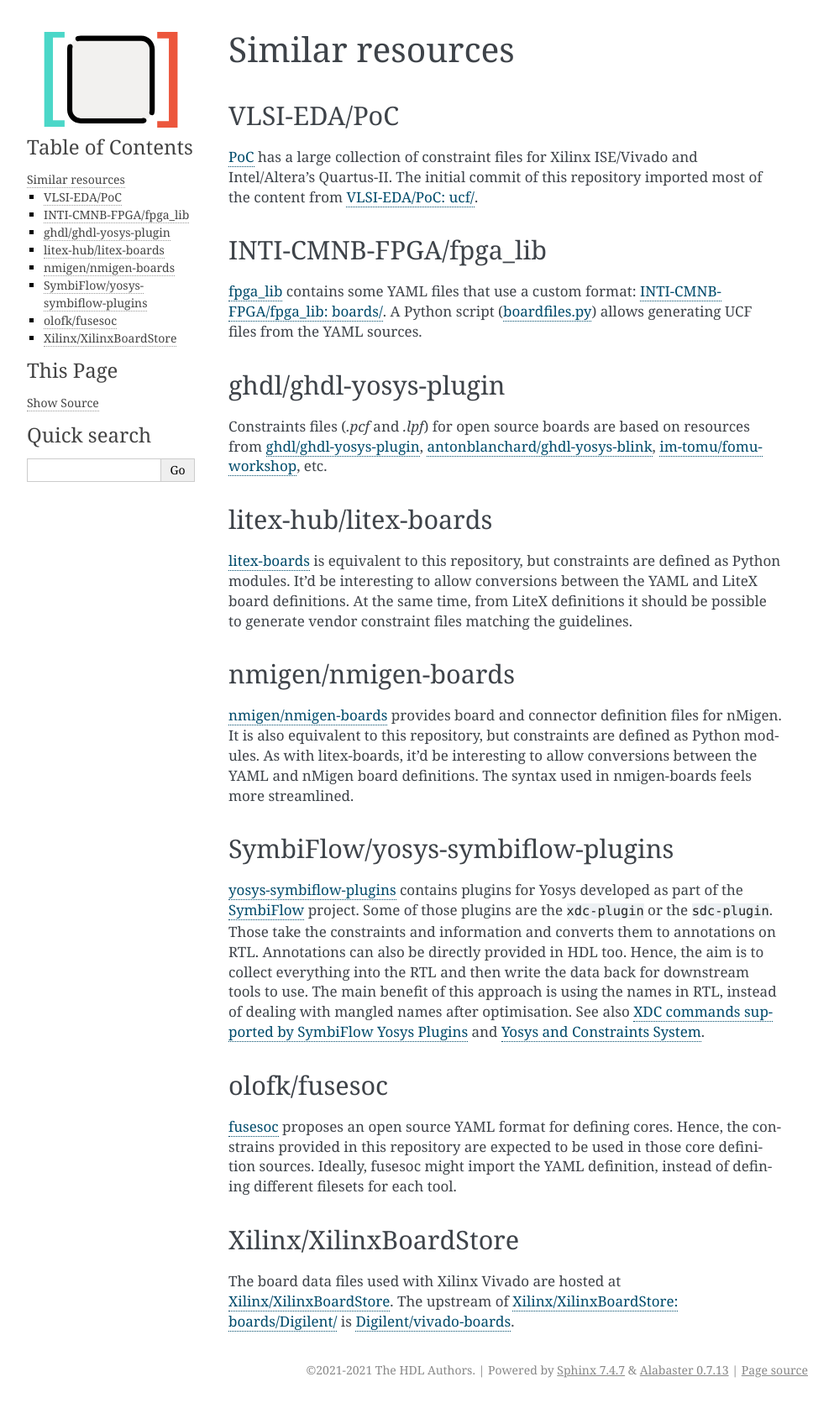
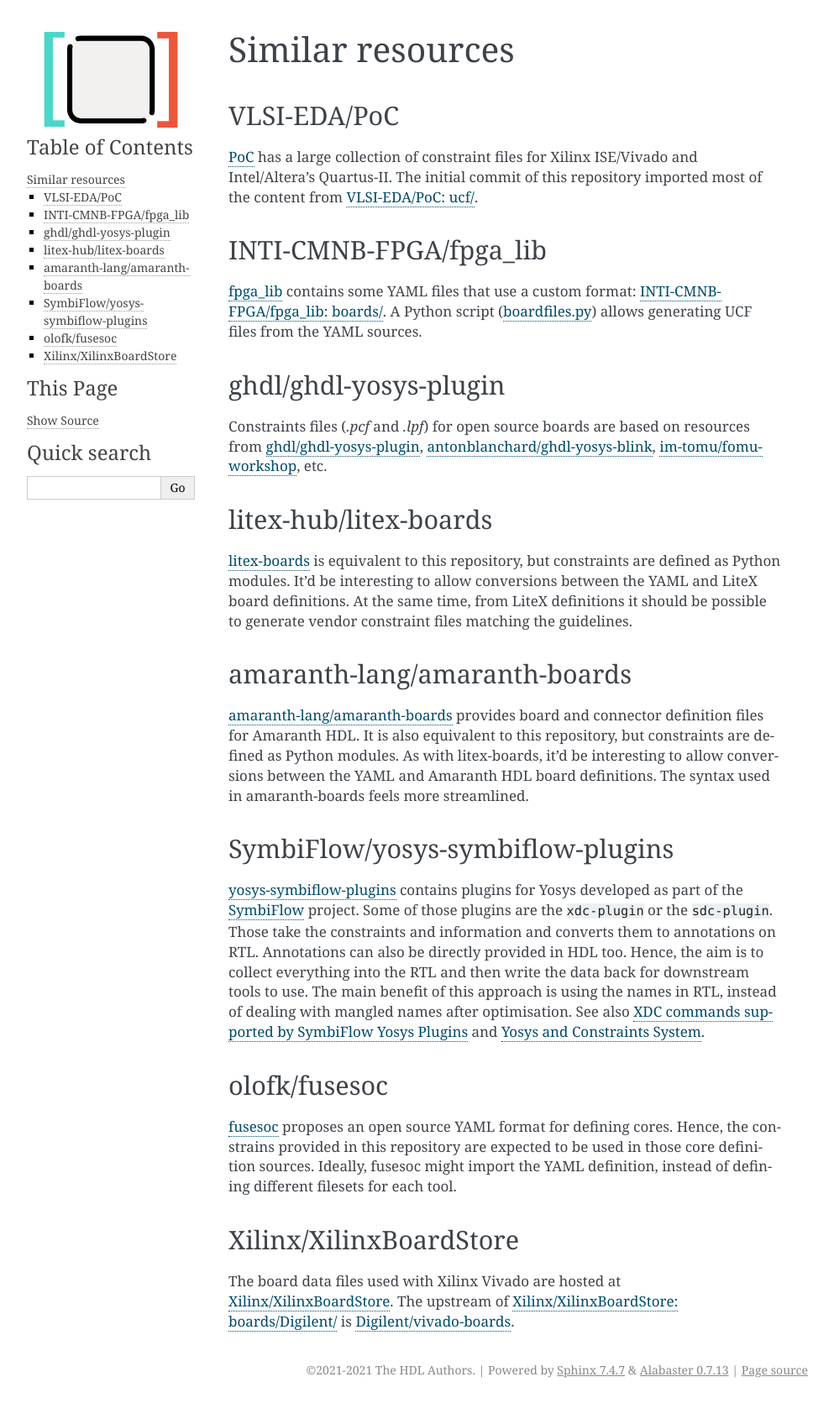
Before and after one commit to hdl/constraints, a Sphinx documentation site: the page built from doc/Similar.rst, in a window 1280 px wide. Shown: the whole page at 84% size, without its empty margins (148-1141 px from the left). Built offline with Sphinx 7.4.7, drawn with Linux system fonts in a browser that asks for light colours.

Commit message:
doc/Similar: nmigen was renamed to amaranth

```diff
--- a/doc/Similar.rst
+++ b/doc/Similar.rst
@@ -43,15 +43,15 @@
 It'd be interesting to allow conversions between the YAML and LiteX board definitions.
 At the same time, from LiteX definitions it should be possible to generate vendor constraint files matching the guidelines.
 
-.. _Similar:nmigen-boards:
+.. _Similar:amaranth-boards:
 
-nmigen/nmigen-boards
---------------------
+amaranth-lang/amaranth-boards
+-----------------------------
 
-:ghrepo:`nmigen/nmigen-boards` provides board and connector definition files for nMigen.
+:ghrepo:`amaranth-lang/amaranth-boards` provides board and connector definition files for Amaranth HDL.
 It is also equivalent to this repository, but constraints are defined as Python modules.
-As with litex-boards, it'd be interesting to allow conversions between the YAML and nMigen board definitions.
-The syntax used in nmigen-boards feels more streamlined.
+As with litex-boards, it'd be interesting to allow conversions between the YAML and Amaranth HDL board definitions.
+The syntax used in amaranth-boards feels more streamlined.
 
 .. _Similar:yosys-symbiflow-plugins:
 
```
